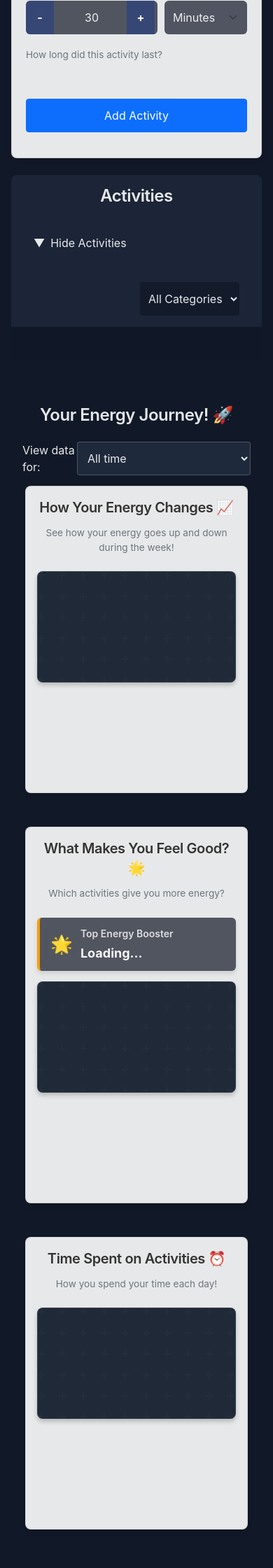
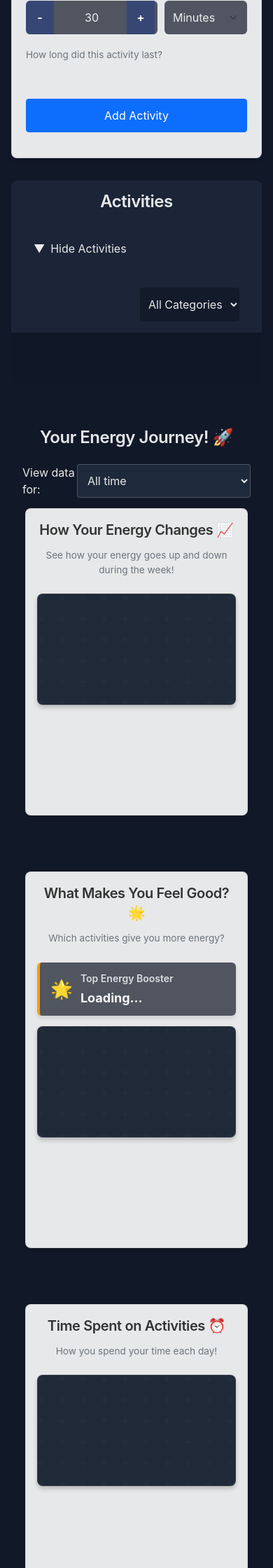
Before and after one commit to jay5967/energy-tracker, a Flask app: page / in a window 390 px wide. Shown: the part 1461-3701 px from the top of the page at 70% size. Run offline with Flask 3, Linux system fonts and the light colour scheme; data that the repository does not hold is empty; a map, chart or similar area stays blank.

Commit message:
Improve spacing and padding for mobile layout

```diff
--- a/static/emergency-fix.css
+++ b/static/emergency-fix.css
@@ -36,6 +36,25 @@
 }
 
 /* Emergency mobile fixes */
+
+/* Add padding to the bottom of chart sections */
+.chart-section,
+.insights-container,
+.activities-section {
+    margin-bottom: 2rem !important;
+    padding-bottom: 1.5rem !important;
+}
+
+/* Specifically add more space after the Energy Impact chart */
+#categoryRoiChart {
+    margin-bottom: 1.5rem !important;
+}
+
+/* Add extra bottom padding to the last chart section before the footer */
+.chart-section:last-of-type {
+    margin-bottom: 3rem !important;
+    padding-bottom: 2rem !important;
+}
 
 /* Fix chart sizes on mobile */
 @media (max-width: 768px) {
@@ -79,24 +98,20 @@
         gap: 0.5rem !important;
     }
 
-    /* Apply consistent font to chart titles */
-    #energyChart, #categoryChart, #timeSpentChart {
-        margin-top: 1.5rem !important;
+    /* Chart containers and spacing */
+    .chart-container {
+        height: 300px !important;
+        margin-bottom: 2rem !important;
     }
 
-    #energyChart::before, #categoryChart::before, #timeSpentChart::before {
-        content: attr(data-title) !important;
-        display: block !important;
-        font-family: 'Inter', -apple-system, BlinkMacSystemFont, 'Segoe UI', Roboto, Oxygen, Ubuntu, Cantarell, sans-serif !important;
-        font-size: 1.5rem !important;
-        font-weight: 600 !important;
-        letter-spacing: -0.02em !important;
+    /* Add space between sections */
+    .section-header {
         margin-bottom: 1rem !important;
     }
 
-    .chart-container {
-        height: 300px !important;
-        margin-bottom: 2rem !important;
+    /* Ensure last item has good spacing before any fixed elements */
+    .container > div:last-child {
+        margin-bottom: 4rem !important;
     }
 
     /* Ensure charts are visible */
@@ -109,6 +124,27 @@
     .form-text {
         padding: 0.75rem 0 !important;
         display: block !important;
+    }
+
+    /* Improve card spacing */
+    .card {
+        margin-bottom: 1.5rem !important;
+    }
+
+    .card:last-child {
+        margin-bottom: 2rem !important;
+    }
+
+    /* Better spacing for insights section */
+    .insights-container {
+        padding-top: 1rem !important;
+        margin-bottom: 3rem !important;
+    }
+
+    /* Improve activity section spacing */
+    .activities-section {
+        margin-top: 2rem !important;
+        margin-bottom: 2.5rem !important;
     }
 }
 
```
